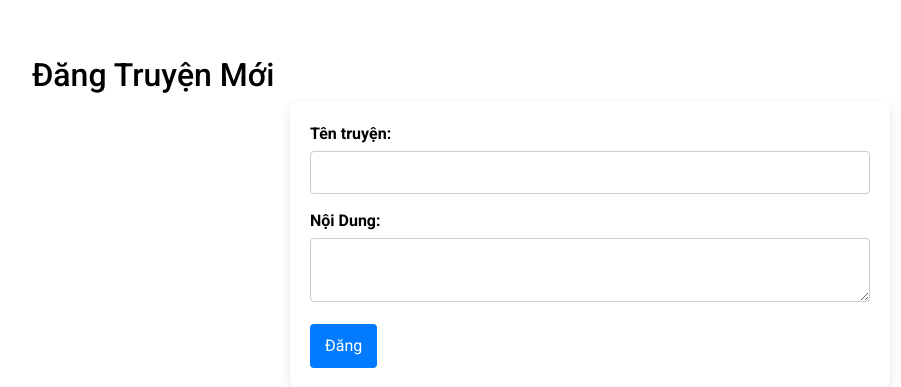
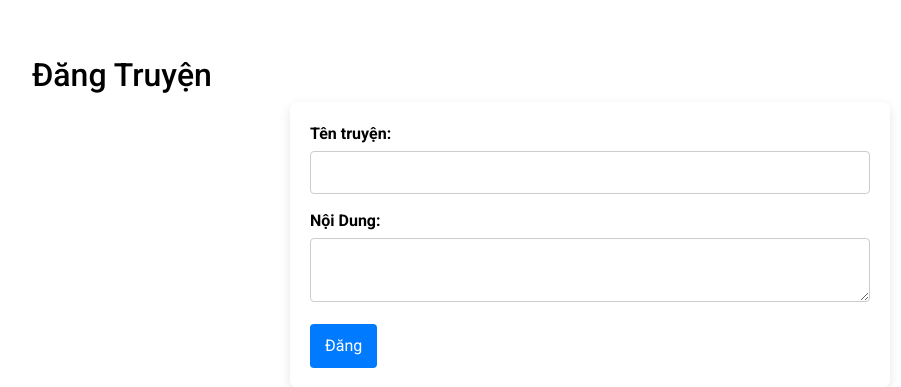
Before and after one commit to hieuchaydi/truyenchu, a Flask app: template app/templates/create_story.html in a window 1280 px wide. Shown: the part 92-479 px from the top of the page, without its empty margins (50-951 px from the left). Run offline with Flask 3, Linux system fonts and the light colour scheme; the template is opened without the code that fills it, so the values that code supplies are empty; parts of the project's set-up code (start-up, migrations or seed data) failed here and were passed over.

Commit message:
Update create_story.html
Signed-off-by: Hieu <153698628+hieuchaydi@users.noreply.github.com>

```diff
--- a/app/templates/create_story.html
+++ b/app/templates/create_story.html
@@ -3,7 +3,7 @@
 {% block title %}Đăng truyện mới{% endblock %}
 
 {% block content %}
-<h2>Đăng Truyện Mới</h2>
+<h2>Đăng Truyện</h2>
 
 <form method="POST" action="{{ url_for('main.create_story') }}">
     <label for="title">Tên truyện:</label>
```
